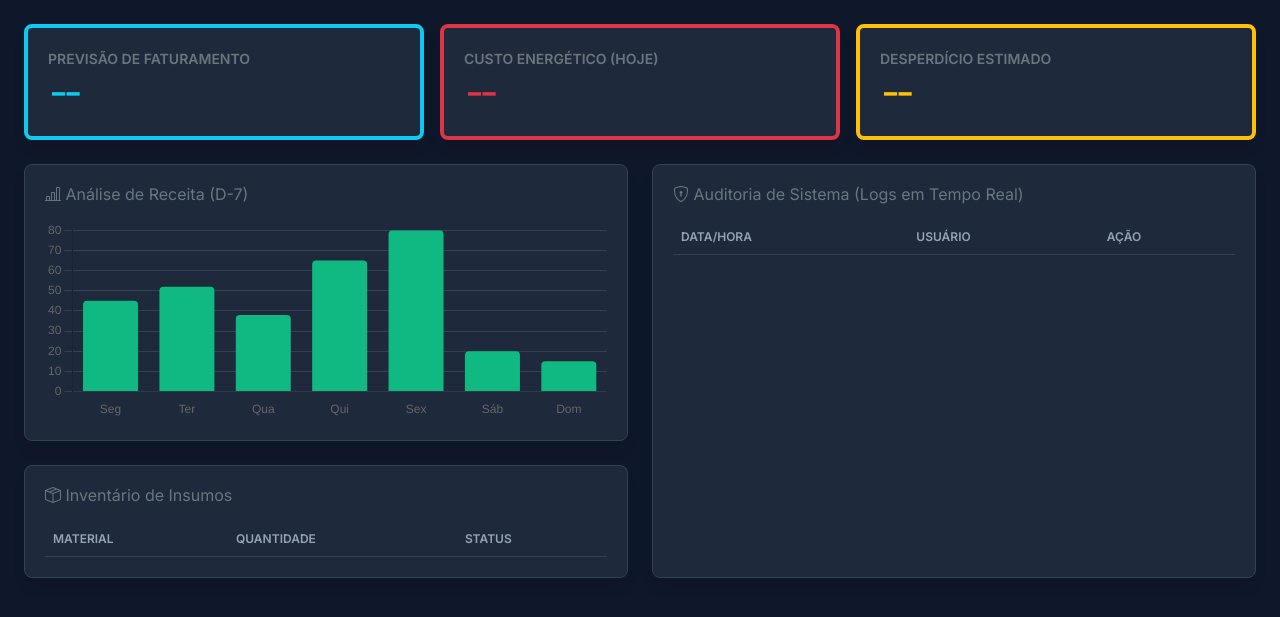
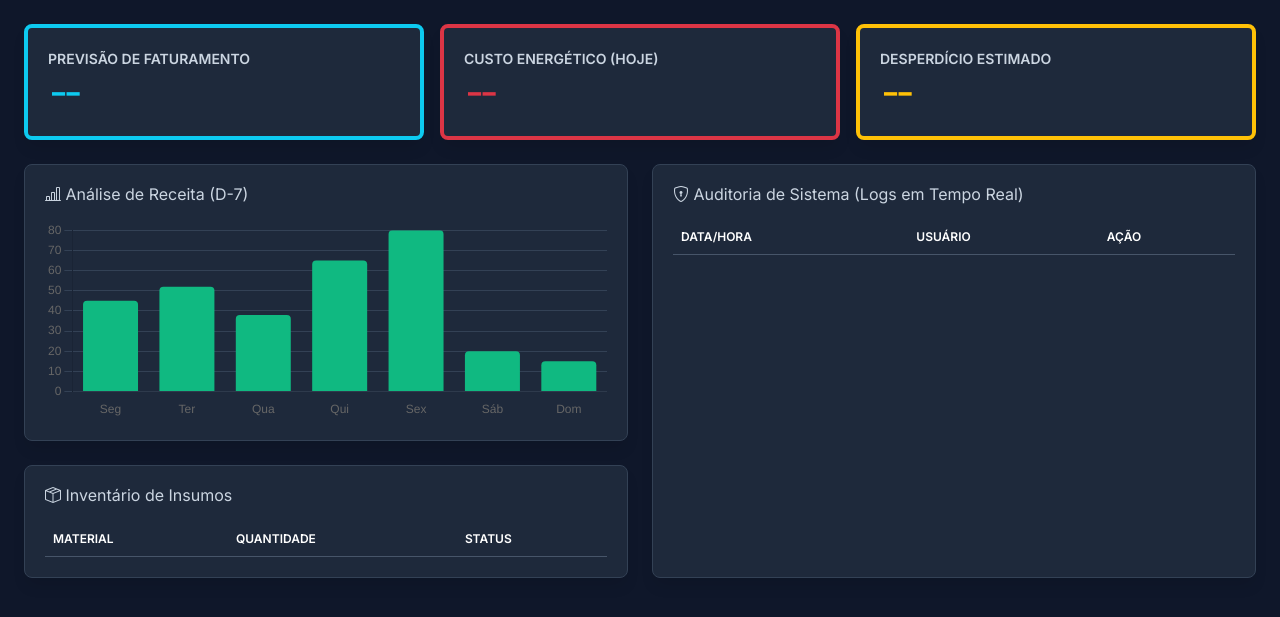
Before and after one commit to luizasilva08/seguranca-da-informacao, a Flask app: template templates/erp.html in a window 1280 px wide. Shown: the part 62-679 px from the top of the page. Run offline with Flask 3, Linux system fonts and the light colour scheme; the template is opened without the code that fills it, so the values that code supplies are empty.

Commit message:
Update erp.html

```diff
--- a/templates/erp.html
+++ b/templates/erp.html
@@ -10,12 +10,21 @@
     <style>
         :root { --bg-dark: #0f172a; --panel-bg: #1e293b; --border-color: #334155; }
         body { background-color: var(--bg-dark); color: #f8fafc; font-family: 'Inter', sans-serif; }
+
+        /* CORREÇÃO DAS CORES DE TEXTO NO TEMA ESCURO */
+        h1, h2, h3, h4, h5, h6, p, span, div { color: #f8f9fa; }
+        .text-muted { color: #94a3b8 !important; }
+        .text-secondary { color: #cbd5e1 !important; }
+        .text-primary { color: #38bdf8 !important; font-weight: 600; } /* Azul brilhante para os utilizadores */
+
         .topbar { background: #0f172a; border-bottom: 1px solid var(--border-color); padding: 15px 24px; display: flex; justify-content: space-between; align-items: center; }
         .panel { background: var(--panel-bg); border: 1px solid var(--border-color); border-radius: 8px; padding: 20px; box-shadow: 0 10px 15px -3px rgba(0,0,0,0.1); }
         .kpi-value { font-family: 'JetBrains Mono', monospace; font-size: 1.8rem; font-weight: 700; color: #fff; }
-        .table-custom { color: #cbd5e1; font-size: 0.85rem; margin: 0; }
-        .table-custom th { color: #94a3b8; font-weight: 600; text-transform: uppercase; font-size: 0.75rem; border-bottom: 1px solid var(--border-color); background: transparent; }
-        .table-custom td { border-bottom: 1px solid var(--border-color); background: transparent; vertical-align: middle; }
+
+        /* Ajuste na tabela de Logs */
+        .table-custom { color: #f8f9fa; font-size: 0.85rem; margin: 0; }
+        .table-custom th { color: #ffffff; font-weight: 600; text-transform: uppercase; font-size: 0.75rem; border-bottom: 1px solid #475569; background: transparent; }
+        .table-custom td { border-bottom: 1px solid #334155; background: transparent; vertical-align: middle; color: #e2e8f0; }
     </style>
 </head>
 <body>
@@ -61,7 +70,6 @@
 </div>
 
 <script>
-    // Gráfico Fixo Simulado de Receita Semanal para dar cara de ERP BI
     const ctxFin = document.getElementById('chartFinanceiro').getContext('2d');
     new Chart(ctxFin, {
         type: 'bar',
@@ -78,11 +86,11 @@
         document.getElementById('desp').innerText = data.kpi_financeiro.desperdicio;
 
         document.getElementById('tabela-estoque').innerHTML = data.estoque.map(e => `
-            <tr><td>${e.item}</td><td class="text-info">${e.qtd}</td><td><span class="badge ${e.status === 'OK' ? 'bg-success' : 'bg-danger'}">${e.status}</span></td></tr>
+            <tr><td style="color: #f8f9fa;">${e.item}</td><td class="text-info">${e.qtd}</td><td><span class="badge ${e.status === 'OK' ? 'bg-success' : 'bg-danger'}">${e.status}</span></td></tr>
         `).join('');
 
         document.getElementById('tabela-logs').innerHTML = data.logs.map(l => `
-            <tr><td class="text-muted">${l.data}</td><td class="text-primary">${l.usuario}</td><td>${l.acao}</td></tr>
+            <tr><td class="text-muted">${l.data}</td><td class="text-primary">${l.usuario}</td><td style="color: #e2e8f0;">${l.acao}</td></tr>
         `).join('');
     }, 4000);
 </script>
```
